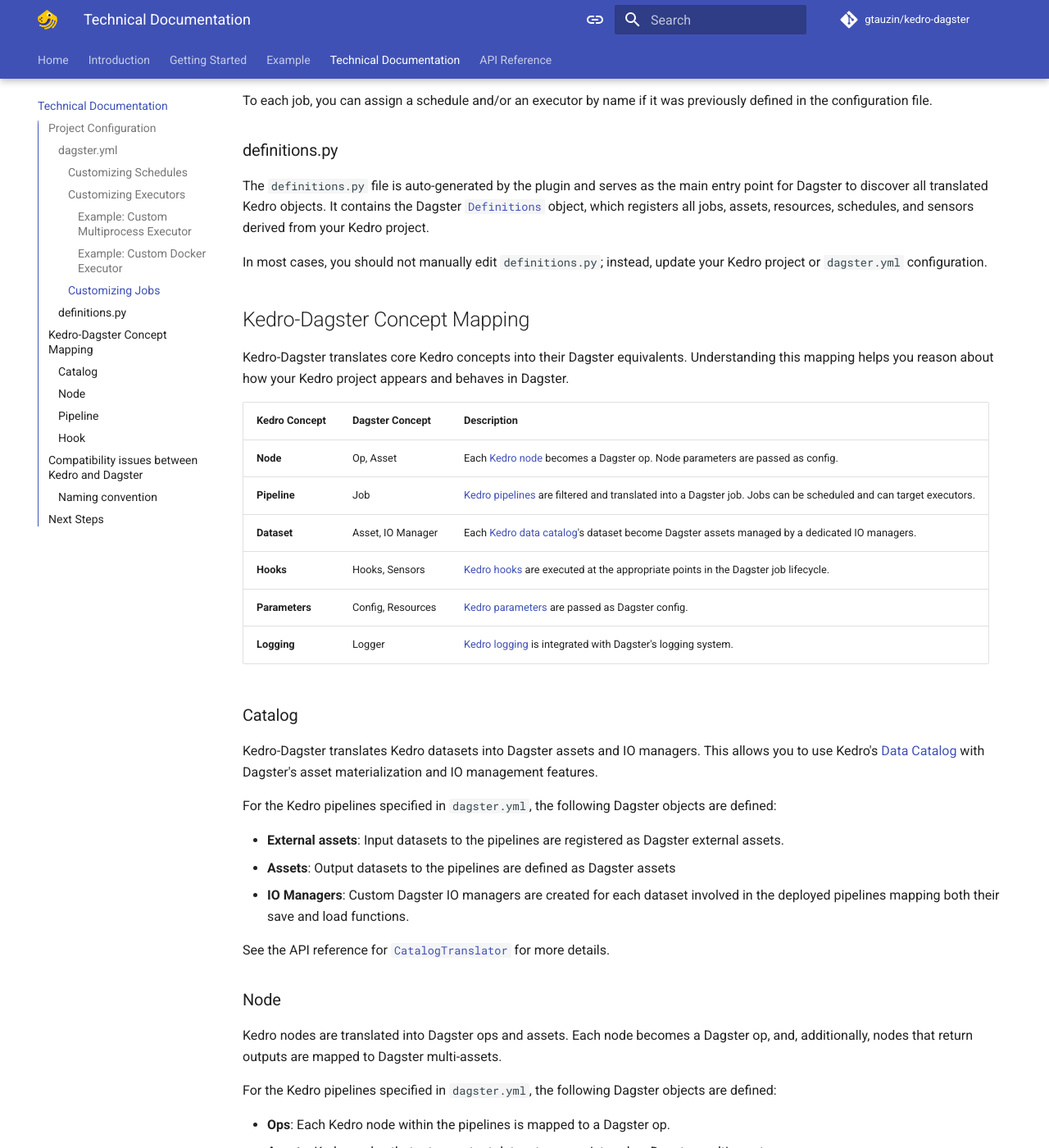
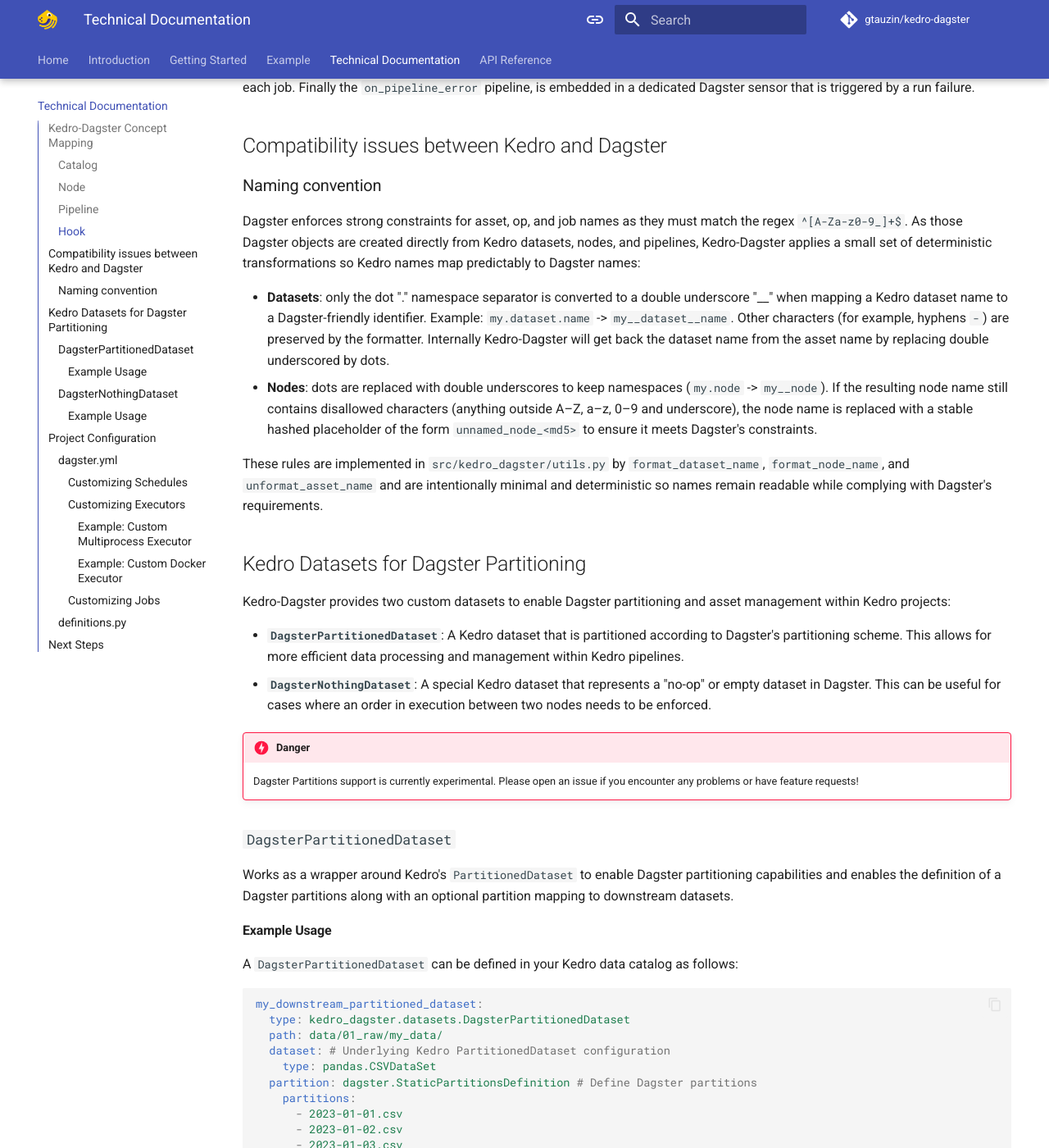
Before and after one commit to gtauzin/kedro-dagster, an MkDocs documentation site: the page built from docs/pages/technical.md, in a window 1280 px wide and 1400 px high, scrolled down 2180 px. Shown: the whole window at 82% size. Built offline with MkDocs 1.6.1 and Material for MkDocs 9.7.7, drawn with Linux system fonts in a browser that asks for light colours; comment, search, counter and statistics services are not loaded; the version menu is left out; some of the changed text lies outside the part shown.

````diff
--- a/docs/pages/technical.md
+++ b/docs/pages/technical.md
@@ -4,6 +4,160 @@ This section provides an in-depth look at the architecture, configuration, and c
 
 !!! danger
     This documentation section is a work in progress. The translation configuration and logic are not fully defined here. Please check back later for a more complete guide!
+
+## Kedro-Dagster Concept Mapping
+
+Kedro-Dagster translates core Kedro concepts into their Dagster equivalents. Understanding this mapping helps you reason about how your Kedro project appears and behaves in Dagster.
+
+| Kedro Concept   | Dagster Concept      | Description |
+|-----------------|----------------------|-------------|
+| **Node**        | Op,&nbsp;Asset            | Each [Kedro node](https://docs.kedro.org/en/stable/nodes_and_pipelines/nodes.html) becomes a Dagster op. Node parameters are passed as config. |
+| **Pipeline**    | Job                  | [Kedro pipelines](https://docs.kedro.org/en/stable/nodes_and_pipelines/pipeline_introduction.html) are filtered and translated into a Dagster job. Jobs can be scheduled and can target executors. |
+| **Dataset**     | Asset,&nbsp;IO&nbsp;Manager    | Each [Kedro data catalog](https://docs.kedro.org/en/stable/data/data_catalog.html)'s dataset become Dagster assets managed by a dedicated IO managers. |
+| **Hooks**       | Hooks,&nbsp;Sensors       | [Kedro hooks](https://docs.kedro.org/en/stable/hooks/index.html#hooks) are executed at the appropriate points in the Dagster job lifecycle. |
+| **Parameters**  | Config,&nbsp;Resources    | [Kedro parameters](https://docs.kedro.org/en/stable/configuration/parameters.html) are passed as Dagster config. |
+| **Logging**     | Logger               | [Kedro logging](https://docs.kedro.org/en/stable/logging/index.html) is integrated with Dagster's logging system. |
+
+Additionally, we provide Kedro datasets, namely `DagsterPartitionedDataset` and `DagsterNothingDataset`, to enable [Dagster partitions](https://docs.dagster.io/guides/build/partitions-and-backfills).
+
+### Catalog
+
+Kedro-Dagster translates Kedro datasets into Dagster assets and IO managers. This allows you to use Kedro's [Data Catalog](https://docs.kedro.org/en/stable/data/data_catalog.html) with Dagster's asset materialization and IO management features.
+
+For the Kedro pipelines specified in `dagster.yml`, the following Dagster objects are defined:
+
+- **External assets**: Input datasets to the pipelines are registered as Dagster external assets.
+- **Assets**: Output datasets to the pipelines are defined as Dagster assets
+- **IO Managers**: Custom Dagster IO managers are created for each dataset involved in the deployed pipelines mapping both their save and load functions.
+
+See the API reference for [`CatalogTranslator`](api.md#catalogtranslator) for more details.
+
+!!! note
+    Each Kedro dataset can take a `metadata` parameter to define additional metadata for the corresponding Dagster asset, such as a description. This description will appear in the Dagster UI.
+
+### Node
+
+Kedro nodes are translated into Dagster ops and assets. Each node becomes a Dagster op, and, additionally, nodes that return outputs are mapped to Dagster multi-assets.
+
+For the Kedro pipelines specified in `dagster.yml`, the following Dagster objects are defined:
+
+- **Ops**: Each Kedro node within the pipelines is mapped to a Dagster op.
+- **Assets**: Kedro nodes that return output datasets are registered as Dagster multi-assets.
+- **Parameters**: Node parameters are passed as Dagster config to enable them to be modified in a Dagster run launchpad.
+
+See the API reference for [`NodeTranslator`](api.md#nodetranslator) for more details.
+
+### Pipeline
+
+Kedro pipelines are translated into Dagster jobs. Each job can be filtered, scheduled, and assigned an executor via configuration.
+
+- **Jobs**: Each pipeline is mapped to a Dagster job.
+- **Filtering**: Jobs are defined granuarily from Kedro pipelines by allowing the filtering of their nodes, namespaces, tags, and inputs/outputs.
+
+If one of the datasets involved in the pipeline is a `DagsterPartitionedDataset`, the corresponding job will fan-out the nodes the partitioned datasets are involved in according to the defined partitions.
+
+See the API reference for [`PipelineTranslator`](api.md#pipelinetranslator) for more details.
+
+### Hook
+
+Kedro-Dagster preserves all [Kedro hooks](https://docs.kedro.org/en/stable/hooks/index.html#hooks) in the Dagster context. Hooks are executed at the appropriate points in the Dagster job lifecycle. Catalog hooks are called in the `handle_output` and `load_input` function of each Dagster IO manager. Node hooks are plugged in the appropriate Dagster Op. As for the Context hook, they are called within a Dagster Op running at the beginning of each job along with the `before_pipeline_run` pipeline hook. The `after_pipeline_run` is called in a Dagster op running at the end of each job. Finally the `on_pipeline_error` pipeline, is embedded in a dedicated Dagster sensor that is triggered by a run failure.
+
+## Compatibility issues between Kedro and Dagster
+
+### Naming convention
+
+Dagster enforces strong constraints for asset, op, and job names  as they must match the regex `^[A-Za-z0-9_]+$`. As those Dagster objects are created directly from Kedro datasets, nodes, and pipelines, Kedro-Dagster applies a small set of deterministic transformations so Kedro names map predictably to Dagster names:
+
+- **Datasets**: only the dot "." namespace separator is converted to a double underscore "__" when mapping a Kedro dataset name to a Dagster-friendly identifier. Example: `my.dataset.name` -> `my__dataset__name`. Other characters (for example, hyphens `-`) are preserved by the formatter. Internally Kedro-Dagster will get back the dataset name from the asset name by replacing double underscored by dots.
+- **Nodes**: dots are replaced with double underscores to keep namespaces (`my.node` -> `my__node`). If the resulting node name still contains disallowed characters (anything outside A–Z, a–z, 0–9 and underscore), the node name is replaced with a stable hashed placeholder of the form `unnamed_node_<md5>` to ensure it meets Dagster's constraints.
+
+These rules are implemented in `src/kedro_dagster/utils.py` by `format_dataset_name`, `format_node_name`, and `unformat_asset_name` and are intentionally minimal and deterministic so names remain readable while complying with Dagster's requirements.
+
+## Kedro Datasets for Dagster Partitioning
+
+Kedro-Dagster provides two custom datasets to enable Dagster partitioning and asset management within Kedro projects:
+
+- **`DagsterPartitionedDataset`**: A Kedro dataset that is partitioned according to Dagster's partitioning scheme. This allows for more efficient data processing and management within Kedro pipelines.
+- **`DagsterNothingDataset`**: A special Kedro dataset that represents a "no-op" or empty dataset in Dagster. This can be useful for cases where an order in execution between two nodes needs to be enforced.
+
+!!! danger
+    Dagster Partitions support is currently experimental. Please open an issue if you encounter any problems or have feature requests!
+
+### `DagsterPartitionedDataset`
+
+Works as a wrapper around Kedro's `PartitionedDataset` to enable Dagster partitioning capabilities and enables the definition of a Dagster partitions along with an optional partition mapping to downstream datasets.
+
+#### Example Usage
+
+A `DagsterPartitionedDataset` can be defined in your Kedro data catalog as follows:
+
+```yaml
+my_downstream_partitioned_dataset:
+  type: kedro_dagster.datasets.DagsterPartitionedDataset
+  path: data/01_raw/my_data/
+  dataset: # Underlying Kedro PartitionedDataset configuration
+    type: pandas.CSVDataSet
+  partition: dagster.StaticPartitionsDefinition # Define Dagster partitions
+    partitions:
+      - 2023-01-01.csv
+      - 2023-01-02.csv
+      - 2023-01-03.csv
+```
+
+!!! danger
+    `MultiPartitionsDefinition` is currently not supported.
+
+To define a partition mapping to downstream datasets, you can use the `partition_mappings` parameter:
+
+```yaml
+my_upstream_partitioned_dataset:
+  type: kedro_dagster.datasets.DagsterPartitionedDataset
+  partition: dagster.StaticPartitionsDefinition
+    partitions:
+      - 2023-01-01.csv
+      - 2023-01-02.csv
+      - 2023-01-03.csv
+  partition_mappings:
+    my_downstream_partitioned_dataset: # Map to downstream dataset
+      type: dagster.StaticPartitionMapping
+      downstream_partition_keys_by_upstream_partition_key:
+        1.csv: 2023-01-01.csv
+        2.csv: 2023-01-02.csv
+        3.csv: 2023-01-03.csv
+```
+
+The dataset mapped to in `partition_mappings` can also be refered to using a pattern with the `{}` syntax:
+
+```yaml
+my_upstream_partitioned_dataset:
+  ...
+  partition_mappings:
+    {namespace}.partitioned_dataset: # Map to downstream dataset
+      type: dagster.StaticPartitionMapping
+  ...
+```
+
+!!! note
+    The `partition` and `partition_mapping` parameters expect Dagster partition definitions and mappings. Refer to the [Dagster Partitions Documentation](https://docs.dagster.io/concepts/partitions-schedules-sensors/partitions) for more details on available partition types and mappings.
+
+See the API reference for [`DagsterPartitionedDataset`](api.md#dagsterpartitioneddataset) for more details.
+
+### `DagsterNothingDataset`
+
+A dummy dataset representing a Dagster asset of type `Nothing` without associated data used to enforce links between nodes. It does not read or write any data but allows you to create dependencies between nodes in your Kedro pipelines that translate to Dagster assets of type `Nothing`.
+
+#### Example Usage
+
+It is straightforward to define a `DagsterNothingDataset` in your Kedro data catalog as follows:
+
+```yaml
+my_nothing_dataset:
+  type: kedro_dagster.datasets.DagsterNothingDataset
+  metadata:
+      description: "Nothing dataset."
+```
+
+See the API reference for [`DagsterNothingDataset`](api.md#dagsternothingdataset) for more details.
 
 ## Project Configuration
 
@@ -92,67 +246,6 @@ The `definitions.py` file is auto-generated by the plugin and serves as the main
 
 In most cases, you should not manually edit `definitions.py`; instead, update your Kedro project or `dagster.yml` configuration.
 
-## Kedro-Dagster Concept Mapping
-
-Kedro-Dagster translates core Kedro concepts into their Dagster equivalents. Understanding this mapping helps you reason about how your Kedro project appears and behaves in Dagster.
-
-| Kedro Concept   | Dagster Concept      | Description |
-|-----------------|----------------------|-------------|
-| **Node**        | Op,&nbsp;Asset            | Each [Kedro node](https://docs.kedro.org/en/stable/nodes_and_pipelines/nodes.html) becomes a Dagster op. Node parameters are passed as config. |
-| **Pipeline**    | Job                  | [Kedro pipelines](https://docs.kedro.org/en/stable/nodes_and_pipelines/pipeline_introduction.html) are filtered and translated into a Dagster job. Jobs can be scheduled and can target executors. |
-| **Dataset**     | Asset,&nbsp;IO&nbsp;Manager    | Each [Kedro data catalog](https://docs.kedro.org/en/stable/data/data_catalog.html)'s dataset become Dagster assets managed by a dedicated IO managers. |
-| **Hooks**       | Hooks,&nbsp;Sensors       | [Kedro hooks](https://docs.kedro.org/en/stable/hooks/index.html#hooks) are executed at the appropriate points in the Dagster job lifecycle. |
-| **Parameters**  | Config,&nbsp;Resources    | [Kedro parameters](https://docs.kedro.org/en/stable/configuration/parameters.html) are passed as Dagster config. |
-| **Logging**     | Logger               | [Kedro logging](https://docs.kedro.org/en/stable/logging/index.html) is integrated with Dagster's logging system. |
-
-### Catalog
-
-Kedro-Dagster translates Kedro datasets into Dagster assets and IO managers. This allows you to use Kedro's [Data Catalog](https://docs.kedro.org/en/stable/data/data_catalog.html) with Dagster's asset materialization and IO management features.
-
-For the Kedro pipelines specified in `dagster.yml`, the following Dagster objects are defined:
-
-- **External assets**: Input datasets to the pipelines are registered as Dagster external assets.
-- **Assets**: Output datasets to the pipelines are defined as Dagster assets
-- **IO Managers**: Custom Dagster IO managers are created for each dataset involved in the deployed pipelines mapping both their save and load functions.
-
-See the API reference for [`CatalogTranslator`](api.md#catalogtranslator) for more details.
-
-### Node
-
-Kedro nodes are translated into Dagster ops and assets. Each node becomes a Dagster op, and, additionally, nodes that return outputs are mapped to Dagster multi-assets.
-
-For the Kedro pipelines specified in `dagster.yml`, the following Dagster objects are defined:
-
-- **Ops**: Each Kedro node within the pipelines is mapped to a Dagster op.
-- **Assets**: Kedro nodes that return output datasets are registered as Dagster multi-assets.
-- **Parameters**: Node parameters are passed as Dagster config to enable them to be modified in a Dagster run launchpad.
-
-See the API reference for [`NodeTranslator`](api.md#nodetranslator) for more details.
-
-### Pipeline
-
-Kedro pipelines are translated into Dagster jobs. Each job can be filtered, scheduled, and assigned an executor via configuration.
-
-- **Jobs**: Each pipeline is mapped to a Dagster job.
-- **Filtering**: Jobs are defined granuarily from Kedro pipelines by allowing the filtering of their nodes, namespaces, tags, and inputs/outputs.
-
-See the API reference for [`PipelineTranslator`](api.md#pipelinetranslator) for more details.
-
-### Hook
-
-Kedro-Dagster preserves all [Kedro hooks](https://docs.kedro.org/en/stable/hooks/index.html#hooks) in the Dagster context. Hooks are executed at the appropriate points in the Dagster job lifecycle. Catalog hooks are called in the `handle_output` and `load_input` function of each Dagster IO manager. Node hooks are plugged in the appropriate Dagster Op. As for the Context hook, they are called within a Dagster Op running at the beginning of each job along with the `before_pipeline_run` pipeline hook. The `after_pipeline_run` is called in a Dagster op running at the end of each job. Finally the `on_pipeline_error` pipeline, is embedded in a dedicated Dagster sensor that is triggered by a run failure.
-
-## Compatibility issues between Kedro and Dagster
-
-### Naming convention
-
-Dagster enforces strong constraints for asset, op, and job names  as they must match the regex `^[A-Za-z0-9_]+$`. As those Dagster objects are created directly from Kedro datasets, nodes, and pipelines, Kedro-Dagster applies a small set of deterministic transformations so Kedro names map predictably to Dagster names:
-
-- **Datasets**: only the dot "." namespace separator is converted to a double underscore "__" when mapping a Kedro dataset name to a Dagster-friendly identifier. Example: `my.dataset.name` -> `my__dataset__name`. Other characters (for example, hyphens `-`) are preserved by the formatter. Internally Kedro-Dagster will get back the dataset name from the asset name by replacing double underscored by dots.
-- **Nodes**: dots are replaced with double underscores to keep namespaces (`my.node` -> `my__node`). If the resulting node name still contains disallowed characters (anything outside A–Z, a–z, 0–9 and underscore), the node name is replaced with a stable hashed placeholder of the form `unnamed_node_<md5>` to ensure it meets Dagster's constraints.
-
-These rules are implemented in `src/kedro_dagster/utils.py` by `format_dataset_name`, `format_node_name`, and `unformat_asset_name` and are intentionally minimal and deterministic so names remain readable while complying with Dagster's requirements.
-
 ---
 
 ## Next Steps
--- a/pyproject.toml
+++ b/pyproject.toml
@@ -65,7 +65,7 @@ fix = [
 tests = [
   "pytest>=8.3",
   "pytest-mock>=3.14",
-  "covdefaults>=2.3",
+  "pytest-cov>=7.0",
   "behave>=1.2.7.dev6",
   "psutil>=6.1",
   "pyaml>=25.1",
@@ -135,6 +135,7 @@ report.include_namespace_packages = true
 report.skip_covered = false
 html.show_contexts = true
 run.omit = [
+    "src/templates/definitions.py",
     "tests/*",
     "*/tests/*",
 ]
````
Also changed, not shown: README.md (+3 -1 lines), docs/index.md (+2 -0 lines), docs/pages/api.md (+18 -0 lines), docs/pages/example.md (+1 -1 lines), docs/pages/getting-started.md (+6 -0 lines), docs/pages/intro.md (+7 -2 lines), 3 other files.
